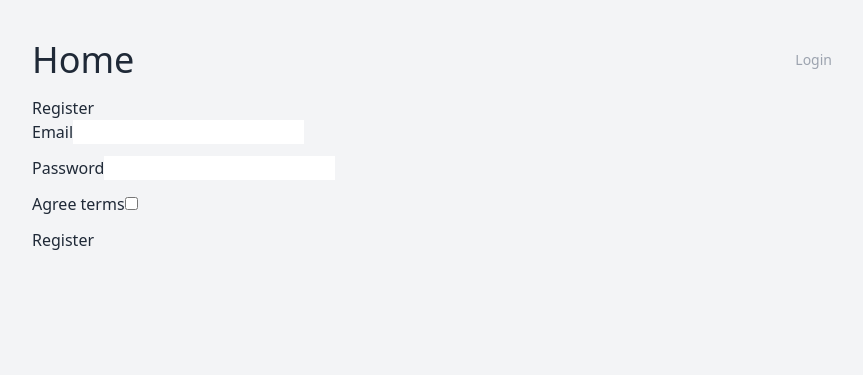
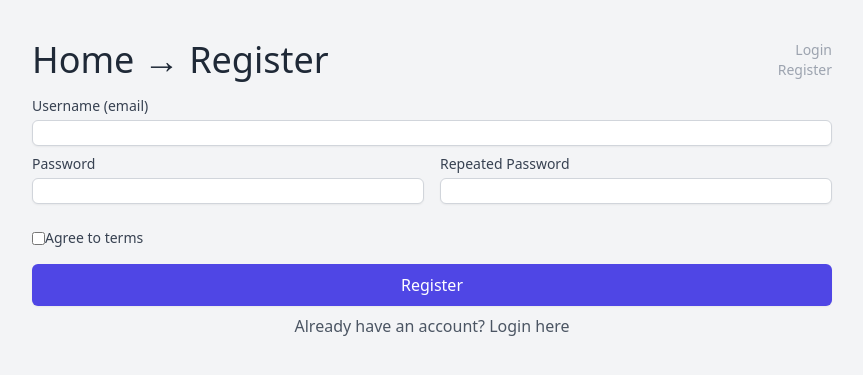
Before and after one commit to cristinaraipan/symfony, a Symfony app: template templates/registration/register.html.twig in a window 1280 px wide. Shown: the top 375 px of the page, without its empty margins (208-1071 px from the left). Run offline with Twig, Linux system fonts and the light colour scheme; the template is opened without the code that fills it, so the values that code supplies are empty; form fields are guessed from the names that the template uses; some libraries are stand-ins or nearby versions.

Commit message:
se agrega template para el registro

```diff
--- a/templates/base.html.twig
+++ b/templates/base.html.twig
@@ -44,6 +44,9 @@
                 <div>
                     <a href="{{path('app_login')}}">Login</a>
                 </div>
+                <div>
+                    <a href="{{path('app_register')}}">Register</a>
+                </div>
                 {% endif %}
             </div>
         </div>
--- a/templates/login/index.html.twig
+++ b/templates/login/index.html.twig
@@ -29,4 +29,8 @@
 
     </form>
 
+     <div class="mt-2 text-center text-gray-600 dark:text-gray-400">
+       Don't have an account? <a href="{{path('app_register')}}">Register here</a>
+    </div>
+
 {% endblock %}
--- a/templates/registration/register.html.twig
+++ b/templates/registration/register.html.twig
@@ -2,22 +2,47 @@
 
 {% block title %}Register{% endblock %}
 
+{% block bread %}
+→ Register
+{% endblock %}
+
 {% block body %}
     {% for flash_error in app.flashes('verify_email_error') %}
-        <div class="alert alert-danger" role="alert">{{ flash_error }}</div>
+        <div class="rounded-md p-2 border-red-300 bg-red-50 border dark:border-red-600 dark:bg-red-700 dark:text-white mb-4" role="alert">{{ flash_error }}</div>
     {% endfor %}
 
-    <h1>Register</h1>
+    {{ form_start(registrationForm) }}
+        <div>
+        {{ form_label(registrationForm.email, 'Username (email)', {'label_attr': {'class': 'block text-sm text-gray-700 dark:text-gray-300 font-medium'}}) }}
+        {{ form_widget(registrationForm.email, {'attr': {'class':'block w-full shadow-sm border-gray-300 dark:border-transparent dark:text-gray-800 rounded-md border -p-2 mt-1 mb-2' }}) }}
+        {{form_errors(registrationForm.email)}}
+        </div>
+        <div class="grid grid-cols-1 md:grid-cols-2 gap-4">
+            <div>
+                {{ form_label(registrationForm.plainPassword.first, 'Password', {'label_attr': {'class': 'block text-sm text-gray-700 dark:text-gray-300 font-medium'}}) }}
+                {{ form_widget(registrationForm.plainPassword.first, {'attr': {'class':'block w-full shadow-sm border-gray-300 dark:border-transparent dark:text-gray-800 rounded-md border -p-2 mt-1 mb-2' }}) }}
+                {{form_errors(registrationForm.plainPassword.first)}}
+            </div>
+            <div>
+                {{ form_label(registrationForm.plainPassword.second, 'Repeated Password', {'label_attr': {'class': 'block text-sm text-gray-700 dark:text-gray-300 font-medium'}}) }}
+                {{ form_widget(registrationForm.plainPassword.second, {'attr': {'class':'block w-full shadow-sm border-gray-300 dark:border-transparent dark:text-gray-800 rounded-md border -p-2 mt-1 mb-2' }}) }}
+                {{form_errors(registrationForm.plainPassword.second)}}
+            </div>
+        </div>
 
-    {{ form_errors(registrationForm) }}
+        <div class="flex items-center mt-4 mb-4">
+            {{ form_widget(registrationForm.agreeTerms, {'attr': {'class': 'h-4 w-4 rounded border-gray border text-indigo-300 mr-2'}}) }}
+            {{ form_label(registrationForm.agreeTerms, 'Agree to terms', {'label_attr': {'class': 'text-sm text-gray-700 dark:text-gray-300 font-medium'}}) }}
+        </div>
 
-    {{ form_start(registrationForm) }}
-        {{ form_row(registrationForm.email) }}
-        {{ form_row(registrationForm.plainPassword, {
-            label: 'Password'
-        }) }}
-        {{ form_row(registrationForm.agreeTerms) }}
+        <div>
+            <button type="submit"
+                class="block w-full shadow-sm border-transparent bg-indigo-600 hover:bg-indigo-700 dark:bg-indigo-500 dark:hover:bg-indigo-400 text-white rounded-md border p-2 mt-4 mb-2">Register</button>
+        </div>
+    {{ form_end(registrationForm) }}
 
-        <button type="submit" class="btn">Register</button>
-    {{ form_end(registrationForm) }}
+    <div class="mt-2 text-center text-gray-600 dark:text-gray-400">
+        Already have an account? <a href="{{path('app_login')}}">Login here</a>
+    </div>
+
 {% endblock %}
```
Also changed, not shown: src/Form/RegistrationFormType.php (+12 -1 lines).
